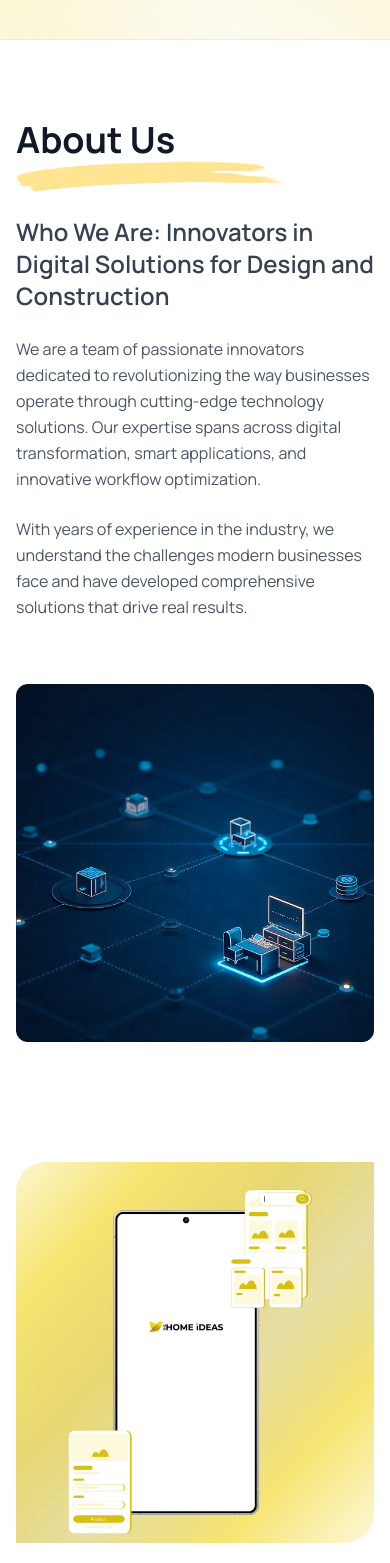
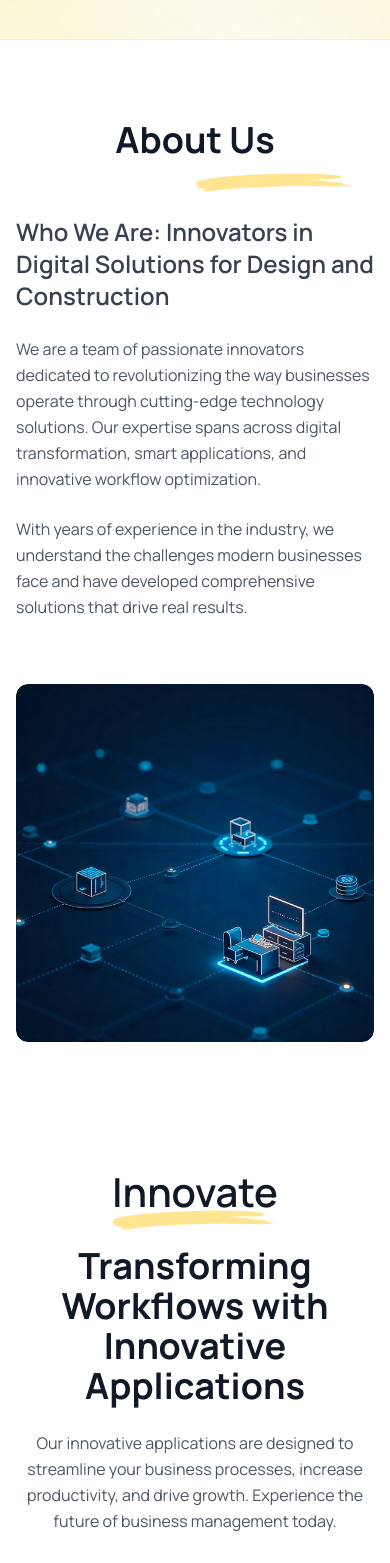
Before and after one commit to Sanjayuiux/homeideas, a Next.js app: page / in a window 390 px wide. Shown: the part 800-2363 px from the top of the page. Built offline with nearby package versions, Linux system fonts and the light colour scheme.

Commit message:
adjust About Us and Innovate sections for responsive alignment and content ordering

```diff
--- a/src/app/page.tsx
+++ b/src/app/page.tsx
@@ -103,10 +103,12 @@
           </section>
 
           {/* About Section */}
-          <section className="py-20" id='about'>
+          <section className="py-20" id="about">
             <div className="max-w-7xl mx-auto px-4 sm:px-6 lg:px-8">
-              <div className="grid lg:grid-cols-2 gap-16 items-center">
-                <div className="space-y-6 flex flex-col gap-8">
+              <div className="grid lg:grid-cols-2 gap-16 items-center md:text-center lg:text-left md:justify-center lg:justify-start">
+
+                {/* Left content */}
+                <div className="space-y-6 flex flex-col gap-8 items-center md:items-center lg:items-start md:text-center lg:text-left">
                   <div className="relative inline-block">
                     <h2 className="relative z-10 text-4xl md:text-5xl font-bold text-gray-900">
                       About Us
@@ -115,12 +117,11 @@
                     <img
                       src="/assets/icons/about_us_underline.svg"
                       alt="underline"
-                      className="absolute -bottom-8 left-0  -z-0 mt-2"
-                      // style={{ filter: 'brightness(0) saturate(100%) invert(92%) sepia(30%) saturate(633%) hue-rotate(358deg) brightness(103%) contrast(104%)' }}
+                      className="absolute -bottom-8 left-1/2 md:-translate-x-1/2 lg:left-0 lg:translate-x-0 -z-0 mt-2"
                     />
                   </div>
 
-                  <div className='space-y-6'>
+                  <div className="space-y-6 max-w-2xl">
                     <h3 className="text-2xl font-semibold text-gray-700">
                       Who We Are: Innovators in Digital Solutions for Design and Construction
                     </h3>
@@ -133,22 +134,26 @@
                   </div>
                 </div>
 
-                <div className="relative">
-                  <img src="/assets/images/About_us.jpg" alt="About Us" />
+                {/* Right image */}
+                <div className="relative flex justify-center lg:justify-end">
+                  <img src="/assets/images/About_us.jpg" alt="About Us" className="rounded-xl" />
                 </div>
               </div>
             </div>
           </section>
 
-
           {/* Innovation Section */}
           <section className="py-10 lg:py-20">
             <div className="max-w-7xl mx-auto px-4 sm:px-6 lg:px-8">
               <div className="grid lg:grid-cols-2 gap-16 items-center">
-                <div className="relative">
-                  <img src="/assets/images/Innovate.jpg" />
+
+                {/* Image (left on desktop, bottom on mobile/tablet) */}
+                <div className="relative order-2 lg:order-1 flex justify-center lg:justify-start">
+                  <img src="/assets/images/Innovate.jpg" alt="Innovate" className="rounded-xl" />
                 </div>
-                <div className="space-y-6">
+
+                {/* Content (first on mobile/tablet, right on desktop) */}
+                <div className="space-y-6 order-1 lg:order-2 text-center md:text-center lg:text-left flex flex-col items-center lg:items-start">
                   {/* Innovate heading with underline */}
                   <div className="relative inline-block">
                     <span className="relative z-10 text-[40px] font-semibold text-gray-900">
@@ -157,33 +162,26 @@
                     <img
                       src="/assets/icons/innovate_underline.svg"
                       alt="underline"
-                      className="absolute -bottom-2 left-0 w-[300px] -z-0"
+                      className="absolute -bottom-2 left-1/2 -translate-x-1/2 lg:left-0 lg:translate-x-0 w-[300px] -z-0"
                     />
                   </div>
 
-                  <h2 className="text-4xl md:text-5xl font-bold text-gray-900">
+                  <h2 className="text-4xl md:text-5xl font-bold text-gray-900 max-w-2xl">
                     Transforming Workflows with Innovative Applications
                   </h2>
-                  <p className="text-gray-600 leading-relaxed">
+                  <p className="text-gray-600 leading-relaxed max-w-2xl">
                     Our innovative applications are designed to streamline your business processes,
                     increase productivity, and drive growth. Experience the future of business management today.
                   </p>
-                  <p className="text-gray-600 leading-relaxed">
+                  <p className="text-gray-600 leading-relaxed max-w-2xl">
                     From project management to customer relations, our solutions integrate seamlessly
                     with your existing workflows while providing advanced features that set you apart from the competition.
                   </p>
-                  {/* <div className="flex gap-4">
-                    <button className="bg-gradient-to-r from-yellow-400 to-orange-500 text-white px-6 py-3 rounded-full font-semibold hover:shadow-lg transform hover:scale-105 transition-all duration-300">
-                      Learn More
-                    </button>
-                    <button className="bg-white text-gray-900 px-6 py-3 rounded-full font-semibold border-2 border-gray-200 hover:border-gray-300 transition-colors">
-                      View Demo
-                    </button>
-                  </div> */}
                 </div>
               </div>
             </div>
           </section>
+
           {/* What We Do Section */}
           <section className="py-20 bg-[url('/assets/images/homeideas_bg.jpg')] bg-cover bg-center min-h-screen flex items-center" id='services'>
                 <div className="max-w-7xl mx-auto px-4 sm:px-6 lg:px-8">
```
